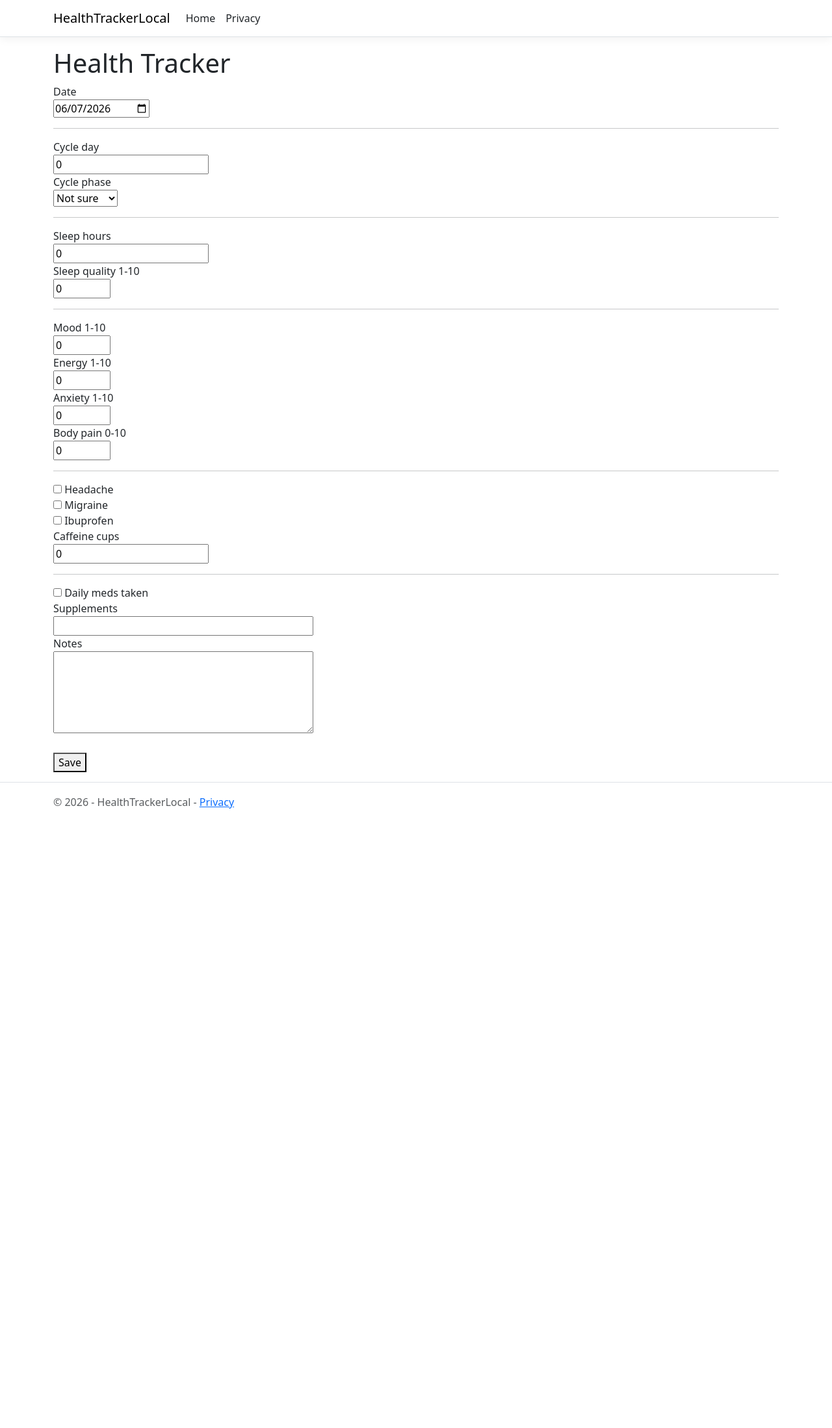
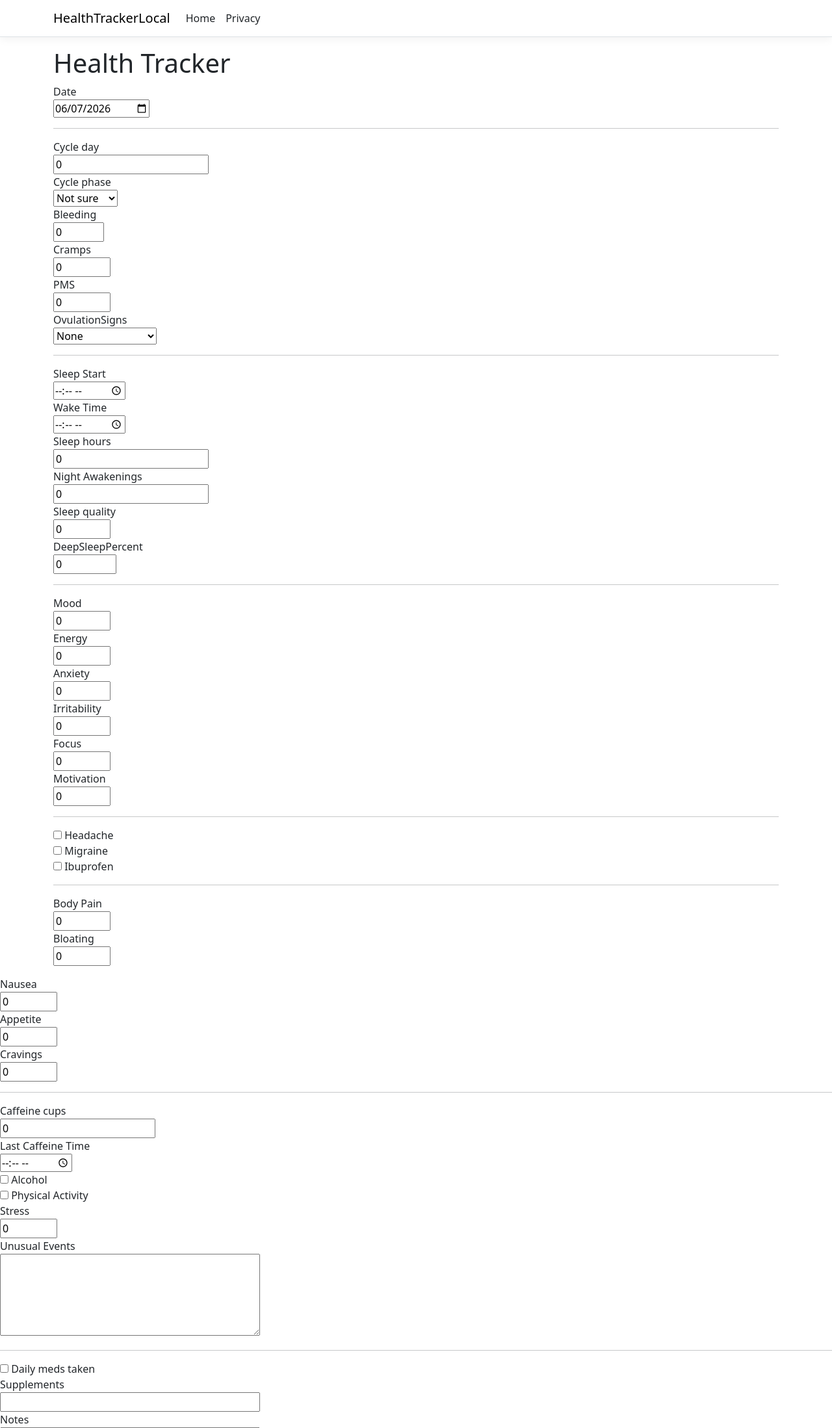
Before and after one commit to krolevska/state-of-self, an ASP.NET Core app: page / in a window 1280 px wide. Shown: the top 2197 px of the page at 65% size. Before the commit the page ends 1244 px from the top, so only its background shows below. Run offline with ASP.NET Core 8, Linux system fonts and the light colour scheme; style sheets or scripts are compiled from the project's sources; some libraries are stand-ins or nearby versions.

Commit message:
text tweaks

```diff
--- a/HealthTrackerLocal/Pages/Index.cshtml
+++ b/HealthTrackerLocal/Pages/Index.cshtml
@@ -35,38 +35,92 @@
         </select>
     </div>
 
+        <div>
+        <label>Bleeding</label><br />
+        <input asp-for="Entry.Bleeding" type="number" min="0" max="4"/>
+    </div>
+
+        <div>
+        <label>Cramps</label><br />
+        <input asp-for="Entry.Cramps" type="number" min="0" max="10"/>
+    </div>
+
+        <div>
+        <label>PMS</label><br />
+        <input asp-for="Entry.Pms" type="number" min="0" max="10"/>
+    </div>
+
+    <div>
+        <label>OvulationSigns</label><br />
+        <select asp-for="Entry.OvulationSigns">
+            <option value="">None</option>
+            <option>cervical mucus</option>
+            <option>LH test</option>
+            <option>ovulation pain</option>
+            <option>libido</option>
+            <option>breast tenderness</option>
+            <option>bloating</option>
+            <option>spotting</option>
+            <option>BBT rise</option>
+            <option>other</option>
+        </select>
+    </div>
+
     <hr />
-
+        <div>
+        <label>Sleep Start</label><br />
+        <input asp-for="Entry.SleepStart" type="time"/>
+    </div>
+        <div>
+        <label>Wake Time</label><br />
+        <input asp-for="Entry.WakeTime" type="time"/>
+    </div>
     <div>
         <label>Sleep hours</label><br />
         <input asp-for="Entry.SleepHours" type="number" step="0.1" />
     </div>
+    <div>
+        <label>Night Awakenings</label><br />
+        <input asp-for="Entry.NightAwakenings" type="number"/>
+    </div>
 
     <div>
-        <label>Sleep quality 1-10</label><br />
+        <label>Sleep quality</label><br />
         <input asp-for="Entry.SleepQuality" type="number" min="1" max="10" />
+    </div>
+    <div>
+        <label>DeepSleepPercent</label><br />
+        <input asp-for="Entry.DeepSleepPercent" type="number" min="1" max="100" />
     </div>
 
     <hr />
 
     <div>
-        <label>Mood 1-10</label><br />
+        <label>Mood</label><br />
         <input asp-for="Entry.Mood" type="number" min="1" max="10" />
     </div>
 
     <div>
-        <label>Energy 1-10</label><br />
+        <label>Energy</label><br />
         <input asp-for="Entry.Energy" type="number" min="1" max="10" />
     </div>
 
     <div>
-        <label>Anxiety 1-10</label><br />
+        <label>Anxiety</label><br />
         <input asp-for="Entry.Anxiety" type="number" min="1" max="10" />
     </div>
 
     <div>
-        <label>Body pain 0-10</label><br />
-        <input asp-for="Entry.BodyPain" type="number" min="0" max="10" />
+        <label>Irritability</label><br />
+        <input asp-for="Entry.Irritability" type="number" min="1" max="10" />
+    </div>
+    <div>
+        <label>Focus</label><br />
+        <input asp-for="Entry.Focus" type="number" min="1" max="10" />
+    </div>
+    <div>
+        <label>Motivation</label><br />
+        <input asp-for="Entry.Motivation" type="number" min="1" max="10" />
     </div>
 
     <hr />
@@ -92,12 +146,61 @@
         </label>
     </div>
 
+    <hr />
+        <div>
+        <label>Body Pain</label><br />
+        <input asp-for="Entry.BodyPain" type="number" min="0" max="10" />
+    </div>
+            <div>
+        <label>Bloating</label><br />
+        <input asp-for="Entry.Bloating" type="number" min="0" max="10" />
+    </div>
+    </div>
+            <div>
+        <label>Nausea</label><br />
+        <input asp-for="Entry.Nausea" type="number" min="0" max="10" />
+    </div>
+    </div>
+            <div>
+        <label>Appetite</label><br />
+        <input asp-for="Entry.Appetite" type="number" min="0" max="10" />
+    </div>
+            <div>
+        <label>Cravings</label><br />
+        <input asp-for="Entry.Cravings" type="number" min="0" max="10" />
+    </div>
+
+    <hr />
     <div>
         <label>Caffeine cups</label><br />
         <input asp-for="Entry.CaffeineCups" type="number" min="0" />
     </div>
+            <div>
+        <label>Last Caffeine Time</label><br />
+        <input asp-for="Entry.LastCaffeineTime" type="time"/>
+    </div>
+        <div>
+    <label>
+        <input asp-for="Entry.Alcohol" type="checkbox" />
+        Alcohol
+    </label>
+    </div>
+        <div>
+    <label>
+        <input asp-for="Entry.PhysicalActivity" type="checkbox" />
+        Physical Activity
+    </label>
+    </div>
+        <div>
+        <label>Stress</label><br />
+        <input asp-for="Entry.Stress" type="number" min="0" max="10" />
+    </div>
+        <div>
+        <label>Unusual Events</label><br />
+        <textarea asp-for="Entry.UnusualEvents" rows="5" style="width: 400px;"></textarea>
+    </div>
+    <hr />
 
-    <hr />
 
     <div>
     <label>
--- a/HealthTrackerLocal/appsettings.json
+++ b/HealthTrackerLocal/appsettings.json
@@ -1,7 +1,7 @@
 {
   "GoogleSheets": {
-    "SpreadsheetId": "https://docs.google.com/spreadsheets/d/1Rc4UGAXhyt7FyA9PV16vlreuQ6kqQU4EYLscILX-jL0/edit?gid=512494997",
-    "SheetName": "Трек",
+    "SpreadsheetId": "1Rc4UGAXhyt7FyA9PV16vlreuQ6kqQU4EYLscILX-jL0",
+    "SheetName": "Data",
     "CredentialsPath": "secrets/service-account.json"
   }
 }
```
